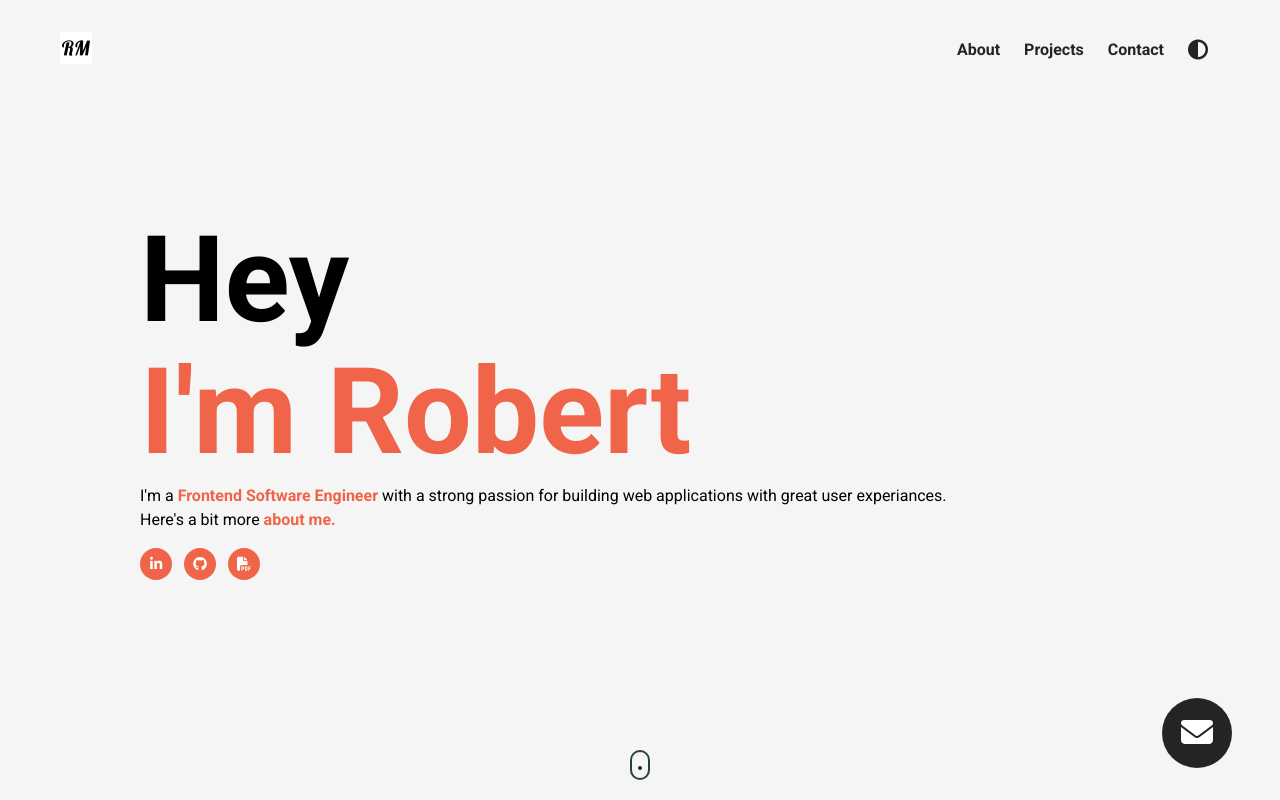
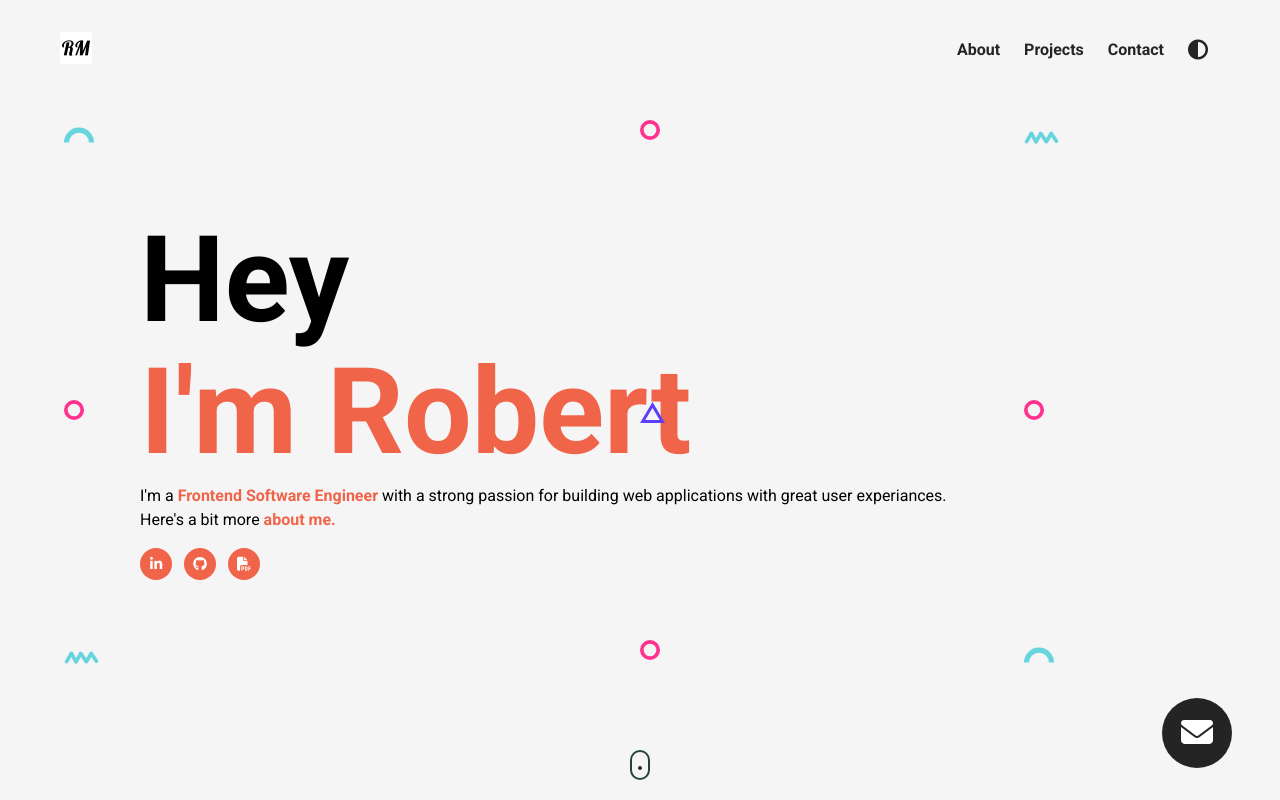
Before and after one commit to Rogisimo/E-portfolio2, a plain HTML site: page index.html in a window 1280 px wide. Shown: the top 800 px of the page. Drawn offline with nearby package versions, Linux system fonts and the light colour scheme.

Commit message:
Moving shapes

```diff
--- a/index.html
+++ b/index.html
@@ -19,7 +19,7 @@
 </head>
 
 <body>
-    <section id="landing-page">
+    <section id="landing-page" onmousemove="moveBackground(event)">
         <nav>
             <figure>
                 <img id="personal-logo" src="assets/favicon-32x32.png" alt="">
@@ -135,6 +135,15 @@
                 <i class="fas fa-times modal_exit click" onclick="toggleModal()"></i>
             </div>
         </div>
+        <img src="./assets/semi circle.svg" class="shape shape-0">
+        <img src="./assets/circle.svg" class="shape shape-1">
+        <img src="./assets/squiggly.svg" class="shape shape-2">
+        <img src="./assets/circle.svg" class="shape shape-3">
+        <img src="./assets/triangle.svg" class="shape shape-4">
+        <img src="./assets/circle.svg" class="shape shape-5">
+        <img src="./assets/squiggly.svg" class="shape shape-6">
+        <img src="./assets/circle.svg" class="shape shape-7">
+        <img src="./assets/semi circle.svg" class="shape shape-8">
     </section>
     <section id="projects">
         <div class="container">
--- a/index.js
+++ b/index.js
@@ -4,6 +4,19 @@
 
 let contrastToggle = false;
 let isModalOpen = false;
+const scaleFactor = 1 / 20
+
+function moveBackground(event){
+    const shapes = document.querySelectorAll(".shape")
+    const x = event.clientX * scaleFactor;
+    const y = event.clientY * scaleFactor;
+
+    for(let i = 0; i < shapes.length; i ++){
+        const isOdd = i % 2 !== 0;
+        const boolInt = isOdd ? -1 : 1;
+        shapes[i].style.transform = `translate(${x * boolInt}px, ${y * boolInt}px)`
+    }
+}
 
 function toggleContrast(){
     contrastToggle = !contrastToggle;
--- a/styles.css
+++ b/styles.css
@@ -508,3 +508,44 @@ footer{
     justify-content: space-around;
     margin: 28px 0;
 }
+
+/* SHAPES */
+.shape{
+    position: fixed;
+}
+.shape-0{
+    top: 15vh;
+    left: 5vw;
+}
+.shape-1{
+    top: 15vh;
+    left: 50vw;
+}
+.shape-2{
+    top: 15vh;
+    left: 80vw;
+}
+.shape-3{
+    top: 50vh;
+    left: 5vw;
+}
+.shape-4{
+    top: 50vh;
+    left: 50vw;
+}
+.shape-5{
+    top: 50vh;
+    left: 80vw;
+}
+.shape-6{
+    top: 80vh;
+    left: 5vw;
+}
+.shape-7{
+    top: 80vh;
+    left: 50vw;
+}
+.shape-8{
+    top: 80vh;
+    left: 80vw;
+}
```
